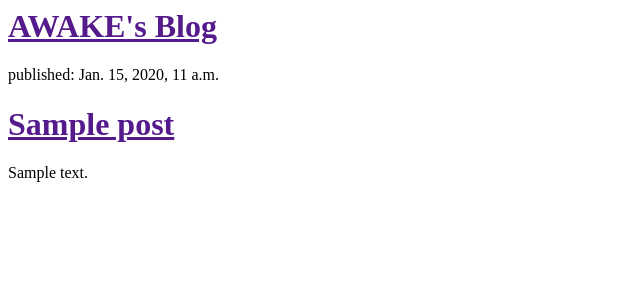
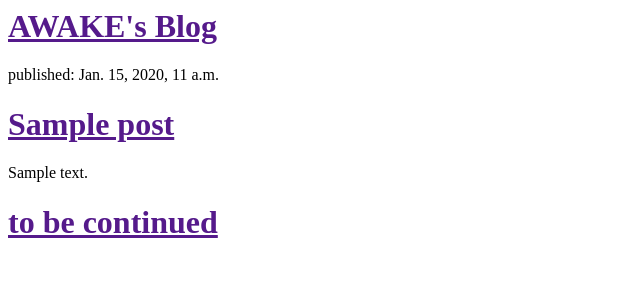
Before and after one commit to ansevakat/my-first-blog, a Django app: template blog/templates/blog/post_list.html in a window 1280 px wide. Shown: the top 300 px of the page, without its empty margins (0-640 px from the left). Run offline with Django 3.2, Linux system fonts and the light colour scheme; the template is opened without the code that fills it: values that come from a table or form of the project are taken from there, others are empty; tables that the repository leaves empty hold one stand-in row (values such as "Sample post").

```diff
--- a/blog/templates/blog/post_list.html
+++ b/blog/templates/blog/post_list.html
@@ -14,6 +14,9 @@
                 <p>{{ post.text|linebreaks }}</p>
             </div>
         {% endfor %}
+        <div>
+            <h1><a href="">to be continued</a></h1>
+        </div>
 
     </body>
 </html>
```
